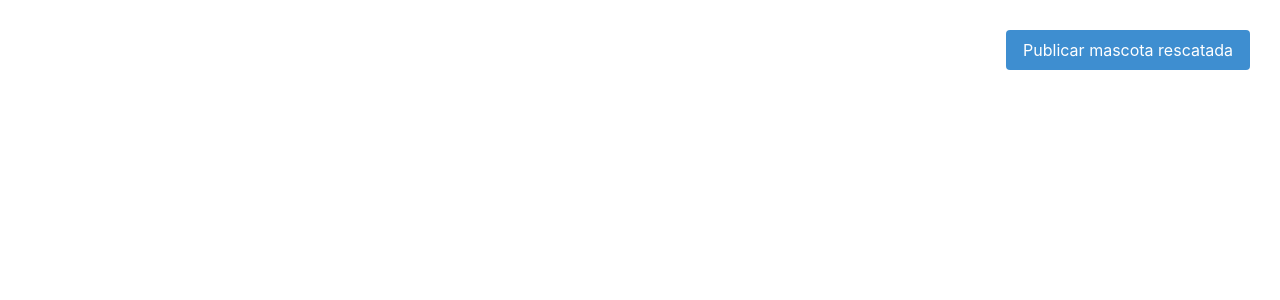
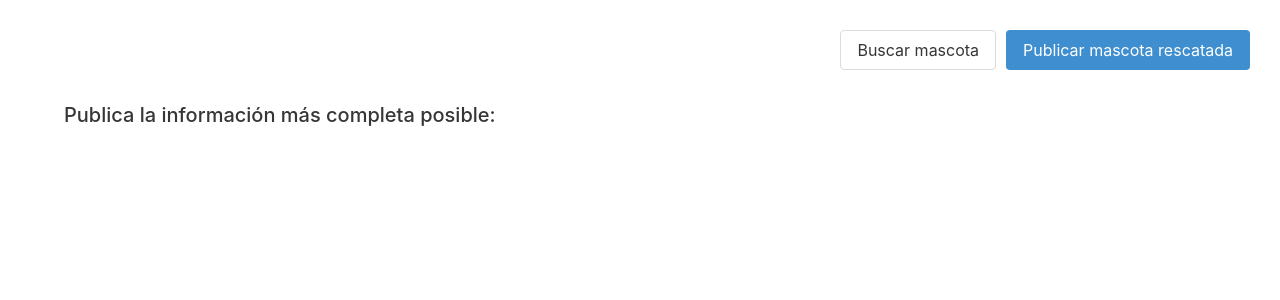
Before and after one commit to sofiarivas/19s-mascotas, a Nuxt app: page /publish in a window 1280 px wide. Shown: the top 300 px of the page. Built offline with nearby package versions, Linux system fonts and the light colour scheme.

Commit message:
Update layouts & pages

```diff
--- a/layouts/default.vue
+++ b/layouts/default.vue
@@ -1,8 +1,8 @@
 <template>
   <div>
     <div class="link-container">
-    <!-- <nuxt-link to="/search" class="button link-item">Buscar mascota</nuxt-link> -->
-    <nuxt-link to="/search" class="button is-info link-item">Publicar mascota rescatada</nuxt-link>
+    <nuxt-link v-if="$route.fullPath !== '/'" nuxt-link to="/" class="button link-item">Buscar mascota</nuxt-link>
+    <nuxt-link to="/publish" class="button is-info link-item">Publicar mascota rescatada</nuxt-link>
     </div>
     <nuxt/>
   </div>
--- /dev/null
+++ b/pages/publish.vue
@@ -0,0 +1,16 @@
+<template>
+  <div class="publish-form-container">
+    <h1>Publica la información más completa posible:</h1>
+  </div>
+</template>
+<style scoped>
+  h1 {
+    color: #363636;
+    font-weight: 500;
+    font-size: 20px;
+  }
+  .publish-form-container {
+    margin: auto;
+    width: 90%;
+  }
+</style>
```
